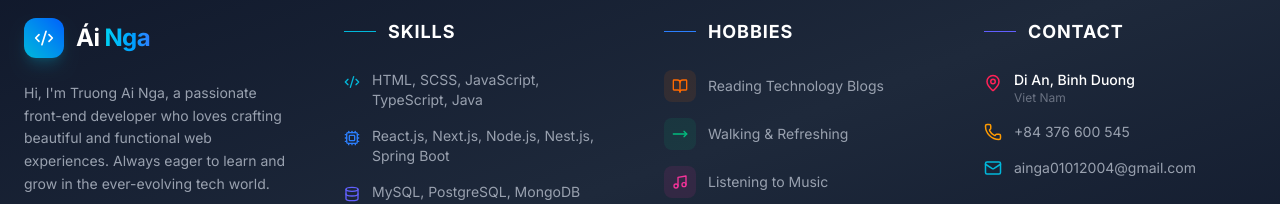
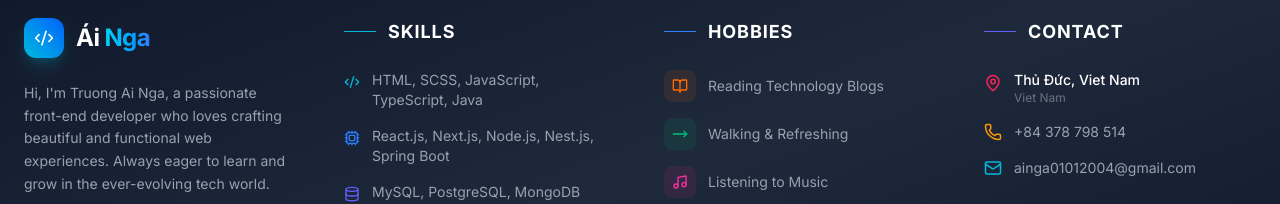
Before and after one commit to AiNga04/Portfolio, a Next.js app: page / in a window 1280 px wide. Shown: the part 7062-7266 px from the top of the page. Built offline with nearby package versions, Linux system fonts and the light colour scheme.

Commit message:
feat: update contact information and resume file

```diff
--- a/src/components/Footer.tsx
+++ b/src/components/Footer.tsx
@@ -160,7 +160,7 @@ export default function Footer() {
                 <MapPin className="text-rose-500 shrink-0 mt-1" size={18} />
                 <div>
                   <p className="text-white text-sm font-medium">
-                    Di An, Binh Duong
+                    {cvData.contact.address}
                   </p>
                   <p className="text-gray-500 text-xs">Viet Nam</p>
                 </div>
--- a/src/lib/data.ts
+++ b/src/lib/data.ts
@@ -194,8 +194,8 @@ export const cvData: CVData = {
   ],
   contact: {
     email: "ainga01012004@gmail.com",
-    phone: "+84 376 600 545",
-    address: "Di An, Binh Duong, Viet Nam",
+    phone: "+84 378 798 514",
+    address: "Thủ Đức, Viet Nam",
     linkedin: "https://www.linkedin.com/in/nga-tr%C6%B0%C6%A1ng-bb62202ab/",
     github: "https://github.com/AiNga04",
     cvUrl: "/cv/resume.pdf",
```
Also changed, not shown: 2 other files (tests, documents, lock files or other folders).
